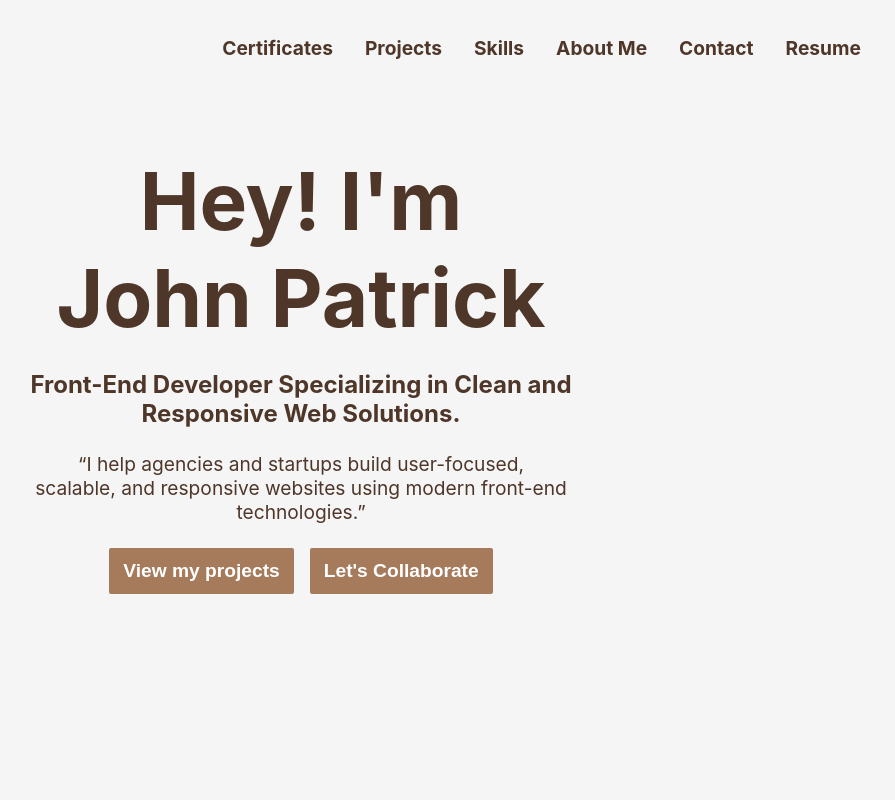
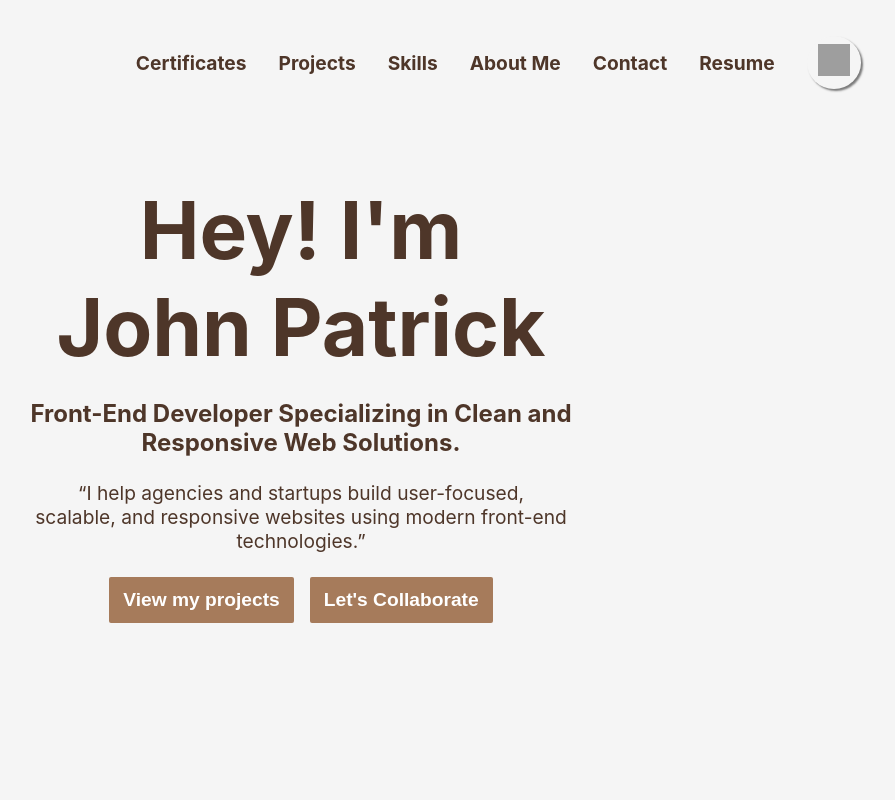
Before and after one commit to Hiraeight/Portfolio-Website, a React (Create React App) app: page / in a window 1280 px wide. Shown: the top 800 px of the page, without its empty margins (339-1234 px from the left). Built offline with nearby package versions, Linux system fonts and the light colour scheme; grey boxes are pictures that could not be loaded.

Commit message:
Dark mode functionality added.

```diff
--- a/src/css/App.css
+++ b/src/css/App.css
@@ -3,17 +3,24 @@
   padding: 0;
   margin: 0;
   color: var(--primary);
-  background-color: var(--background);
   scroll-behavior: smooth;
 }
 
 :root {
+  /* Light mode colors */
   --white: #FFFFFF;
   --primary: #4E3629;
   --accent: #A67B5B;
   --background: #F5F5F5;
   --secondary: #E0D7CE;
   --hovered: #8b4513;
+
+  /* Dark mode colors */
+  --dark-primary: #D7CCC8;
+  --dark-accent: #A67B5B;
+  --dark-background: #1C1C1C;
+  --dark-secondary: #2E2E2E;
+  --dark-neutral: #F4EDE4;
 
   --fs-h1: 5rem;
   --fs-h2: 3rem;
@@ -37,6 +44,8 @@ body {
   width: 100%;
   height: 100%;
   margin: 0 auto;
+
+  background-color: var(--background);
 }
 
 h1 {
@@ -52,7 +61,6 @@ h2 {
 h3 {
   font-size: var(--fs-h3);
   font-weight: var(--fw-700);
-  background-color: transparent;
 }
 
 p {
@@ -65,6 +73,22 @@ li {
 
 a {
   text-decoration: none;
+}
+
+h1,
+h2,
+h3,
+p,
+a,
+.nav-links,
+.header-cta,
+.header-section,
+.projects-category,
+.skills-category,
+.cta,
+.cta-form form,
+.cta-form label {
+  background-color: transparent;
 }
 
 /* Navigation */
@@ -83,7 +107,7 @@ nav{
 nav ul li {
   display: inline-block;
   padding: 1em;
-  background-color: var(--background);
+  background-color: transparent;
 }
 
 nav ul li a {
@@ -171,14 +195,6 @@ nav ul li a:hover {
   font-size: var(--fs-h1);
 }
 
-.header-section {
-  background-color: transparent;
-}
-
-.header-cta {
-  background-color: transparent;
-}
-
 .header-cta {
   flex-direction: row;
   display: flex;
@@ -204,7 +220,7 @@ nav ul li a:hover {
 }
 
 .header-button:hover, .projects-button:hover {
-  background-color: var(--hovered); /* Slightly darker brown on hover */
+  background-color: var(--hovered);
 }
 
 /* Skillset */
@@ -247,6 +263,11 @@ nav ul li a:hover {
 
   background-color: var(--secondary);
   box-shadow: 2px 2px 2px rgba(0, 0, 0, 0.5);
+}
+
+/* Temporay: hides empty image for logo */
+img[src=""] {
+  display: none;
 }
 
 .skills-image {
@@ -445,10 +466,6 @@ nav ul li a:hover {
   background-color: var(--accent);
 }
 
-.buttons-container a {
-  background-color: transparent;
-}
-
 /* Show buttons on hover */
 .projects-card:hover .buttons-container {
   visibility: visible;
@@ -456,10 +473,6 @@ nav ul li a:hover {
 }
 
 /* About Me Section */
-#about-me {
-  background-color: var(--accent);
-}
-
 .about-me {
   position: relative;
   display: flex;
@@ -531,7 +544,7 @@ nav ul li a:hover {
 }
 
 .custom-shape-divider-bottom-1728718769 .shape-fill {
-  fill: #A67B5B;
+  fill: var(--accent);
 }
 
 .custom-shape-divider-top-1728719494 {
@@ -551,7 +564,7 @@ nav ul li a:hover {
 }
 
 .custom-shape-divider-top-1728719494 .shape-fill {
-  fill: #A67B5B;
+  fill: var(--accent);
 }
 
 /* CTA */
@@ -563,8 +576,6 @@ nav ul li a:hover {
   gap: 1rem;
   padding: 2rem;
   height: 100vh;
-
-  background-color: var(--background);
 }
 
 .cta-text, .cta-form {
@@ -597,16 +608,12 @@ input[type="submit"] {
   background-color: var(--accent); /* Brown background */
   color: var(--white); /* White text */
   border: none; /* Remove border */
-  border-radius: 5px; /* Rounded corners */
+  border-radius: 2px; /* Rounded corners */
   padding: 0.5rem 1rem; /* Padding for button */
   cursor: pointer; /* Pointer cursor on hover */
   font-size: var(--fs-h3); /* Same font size as label */
+  font-weight: bold;
   transition: background-color 0.3s ease; /* Smooth background transition */
-}
-
-/* Remove hover effect */
-input[type="submit"]:hover {
-  background-color: var(--accent); /* Keep the same color */
 }
 
 /* Change color on click */
@@ -677,10 +684,6 @@ input[type="submit"] {
   width: 3rem;
   height: 3rem;
 
-  background-color: transparent;
-}
-
-.social-icons a {
   background-color: transparent;
 }
 
@@ -819,10 +822,6 @@ h1 {
   }
 
   /* About Me */
-  #about-me {
-    background-color: transparent;
-  }
-
   .left-column span {
     font-size: var(--fs-h2);
   }
@@ -958,6 +957,7 @@ h1 {
   }
 }
 
+/* Go To Top */
 .scroll-button {
   position: fixed;
   bottom: 20px; /* Distance from the bottom */
@@ -971,7 +971,7 @@ h1 {
   align-items: center; /* Center text vertically */
   justify-content: center; /* Center text horizontally */
   cursor: pointer; /* Pointer cursor */
-  box-shadow: 0 2px 10px rgba(0, 0, 0, 0.3); /* Shadow for depth */
+  box-shadow: 2px 2px 2px rgba(0, 0, 0, 0.5); /* Shadow for depth */
   opacity: 0; /* Initially hidden */
   transition: opacity 0.3s ease; /* Smooth transition */
   z-index: 1000; /* Ensure it's on top of other elements */
@@ -980,3 +980,74 @@ h1 {
 .scroll-button.show {
   opacity: 1; /* Show the button */
 }
+
+/* Define the dark mode styles */
+body.dark-mode {
+  color: var(--dark-primary);
+  background-color: var(--dark-background);
+}
+
+.dark-mode .navbar,
+.dark-mode .header,
+.dark-mode .skills,
+.dark-mode .certificates,
+.dark-mode .projects-bottom,
+.dark-mode .projects-card,
+.dark-mode .dark-mode-toggle {
+  background-color: var(--dark-background);
+}
+
+.dark-mode h1,
+.dark-mode h2,
+.dark-mode h3,
+.dark-mode p,
+.dark-mode label,
+.dark-mode nav ul li a {
+  color: var(--dark-primary);
+}
+
+.dark-mode nav ul li a:hover {
+  text-decoration: underline solid var(--dark-primary);
+}
+
+.dark-mode .projects-top,
+.dark-mode .skills-card,
+.dark-mode .about-me,
+.dark-mode .footer,
+.dark-mode .dark-mode-toggle:hover,
+.dark-mode .custom-shape-divider-bottom-1728718769 .shape-fill,
+.dark-mode .custom-shape-divider-top-1728719494 .shape-fill {
+  background:none;
+  background-color: var(--dark-secondary);
+  fill: var(--dark-secondary);
+}
+
+.dark-mode .header-button {
+  background-color: var(--dark-accent);
+  color: var(--dark-neutral);
+}
+
+.dark-mode .header-button:hover {
+  background-color: var(--hovered);
+}
+
+.dark-mode-toggle {
+  padding: 0.5rem .7rem;
+  background-color: var(--background);
+  color: var(--white);
+  border: none;
+  border-radius: 50%;
+  cursor: pointer;
+  font-size: var(--fs-p);
+  box-shadow: 2px 2px 2px rgba(0, 0, 0, 0.5);
+}
+
+.dark-mode-toggle img {
+  height: 2rem;
+  width: 2rem;
+  background-color: transparent;
+}
+
+.dark-mode-toggle:hover {
+  background-color: var(--secondary );
+}
--- a/src/js/components/CatllToAction.js
+++ b/src/js/components/CatllToAction.js
@@ -65,7 +65,8 @@ const CatllToAction = () => {
               required
             />
             <label>Message:</label>
-            <textarea name="message" />
+            <textarea name="message"
+              placeholder='message...'/>
             <input
               type="submit"
               value="Send"
--- a/src/js/components/Nav.js
+++ b/src/js/components/Nav.js
@@ -1,7 +1,10 @@
-import React, {useState} from 'react'
+import React, { useState } from 'react';
+import lightmode from '../../images/mode/sun - w.png';
+import darkmode from '../../images/mode/9035048_moon_icon.png';
 
 const Nav = () => {
   const [menuOpen, setMenuOpen] = useState(false);
+  const [darkMode, setDarkMode] = useState(false); // State for dark mode
 
   const toggleMenu = () => {
     setMenuOpen(!menuOpen);
@@ -11,20 +14,25 @@ const Nav = () => {
     setMenuOpen(false);
   }
 
+  const toggleDarkMode = () => {
+    setDarkMode(!darkMode);
+    document.body.classList.toggle('dark-mode', !darkMode); // Toggle dark mode class
+  }
+
   return (
     <nav className={`navbar ${menuOpen ? "open" : ""}`}>
       <a href='.header'>
-        <img src='' alt='' />
+        <img src='' alt='logo' />
       </a>
 
-      {/* mobile navigation view */}
+      {/* Mobile navigation view */}
       <div className={`menu-icon ${menuOpen ? "open" : ""}`} onClick={toggleMenu}>
         <div className={`bar ${menuOpen ? "bar1" : ""}`}></div>
         <div className={`bar ${menuOpen ? "bar2" : ""}`}></div>
         <div className={`bar ${menuOpen ? "bar3" : ""}`}></div>
       </div>
 
-      {/* navigation items */}
+      {/* Navigation items */}
       <ul className={`nav-links ${menuOpen ? "visible" : ""}`}>
         <li>
           <a href='#certificates' onClick={handleClick}>Certificates</a>
@@ -44,9 +52,16 @@ const Nav = () => {
         <li>
           <a href='https://www.canva.com/design/DAGTkLGA8vs/jfuzsMyDPOGfmq52KQldHg/view?utm_content=DAGTkLGA8vs&utm_campaign=designshare&utm_medium=link&utm_source=editor' rel="noreferrer" target='_blank' onClick={handleClick}>Resume</a>
         </li>
+        <li>
+          {/* Dark Mode Toggle Button */}
+          <button onClick={toggleDarkMode} className="dark-mode-toggle">
+            < img src={darkMode ? lightmode : darkmode} alt={darkMode ? "Switch to Light Mode" : "Switch to Dark Mode"} />
+          </button>
+        </li>
       </ul>
+
     </nav>
   )
 }
 
-export default Nav
+export default Nav;
```
